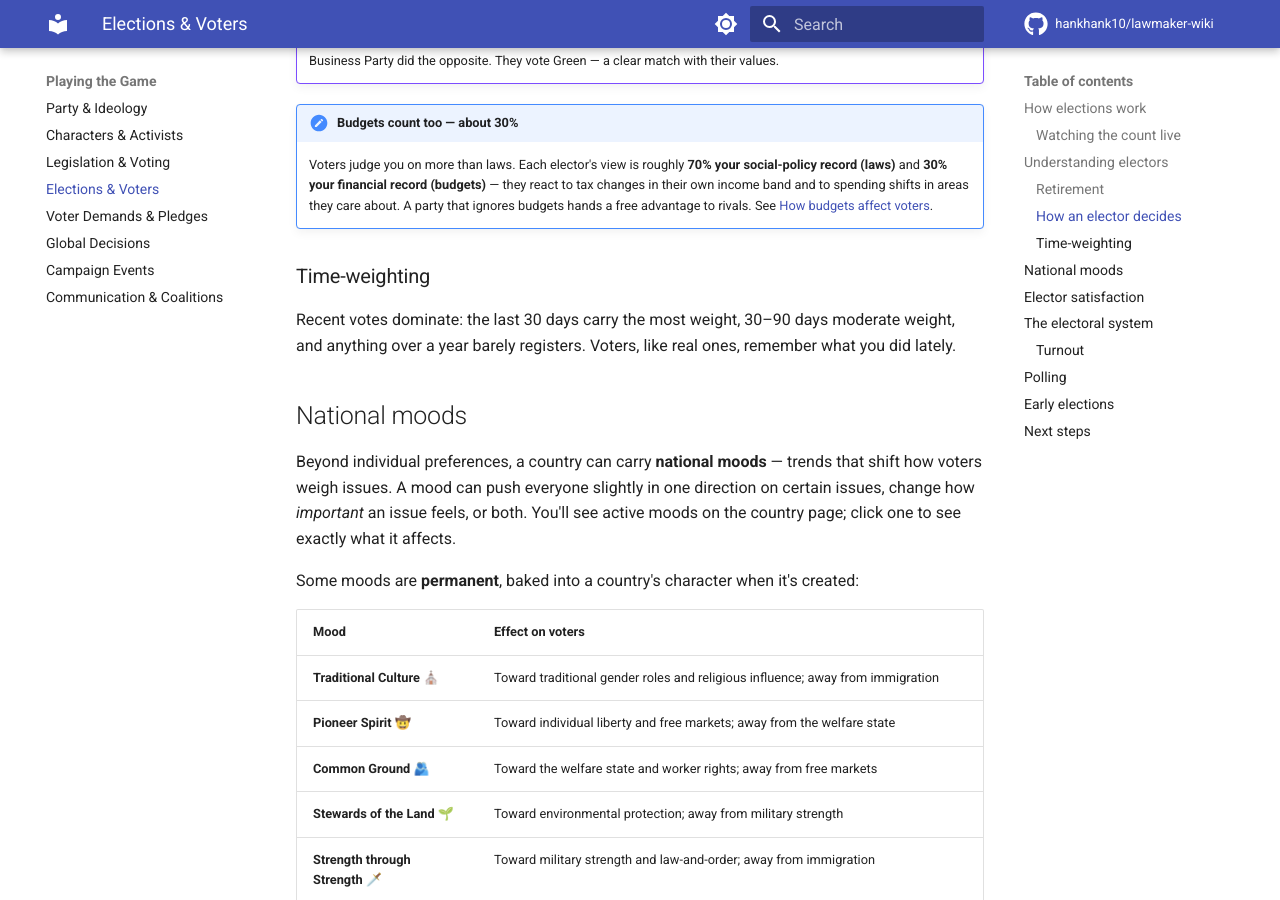
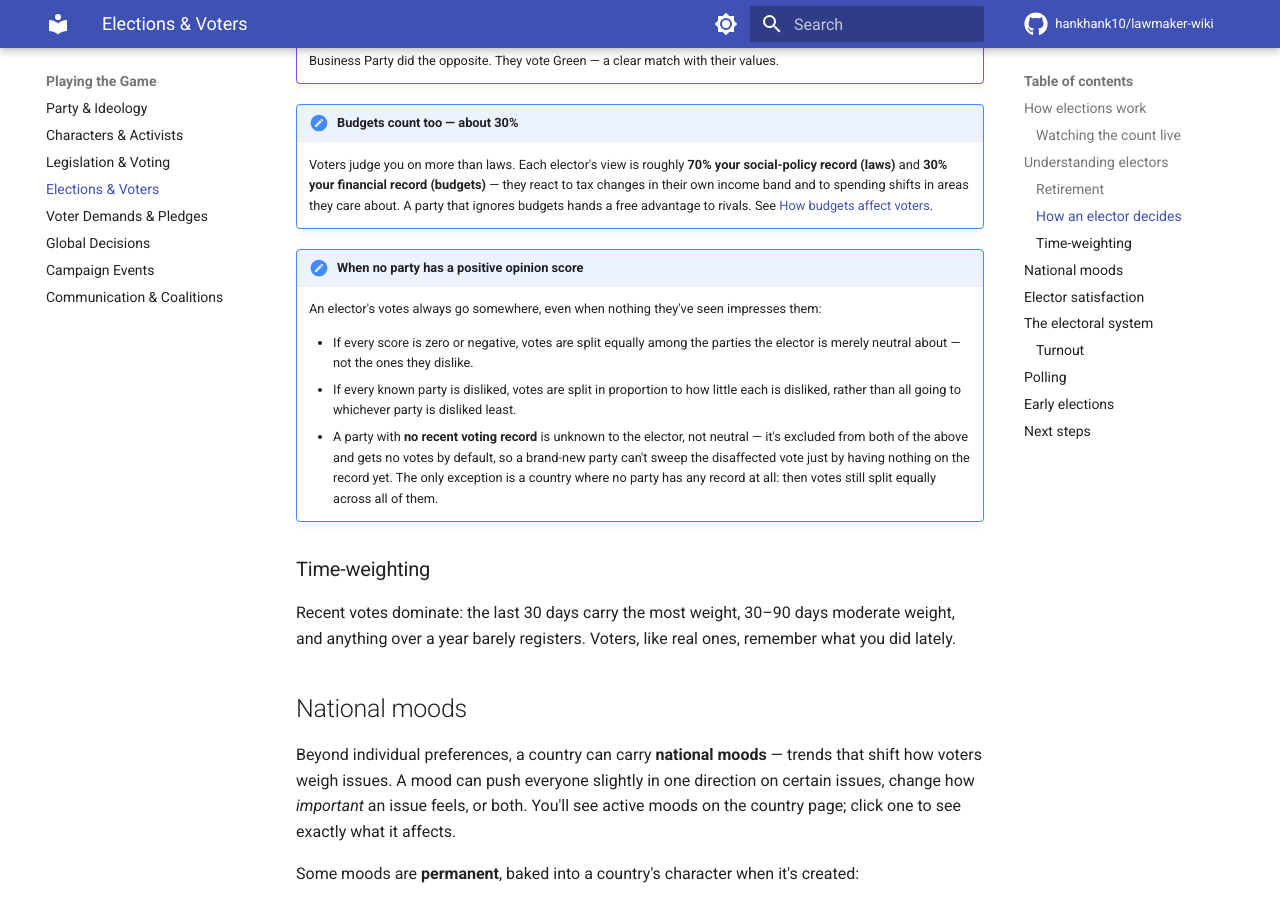
Before and after one commit to hankhank10/lawmaker-wiki, an MkDocs documentation site: the page built from docs/gameplay/elections.md, in a window 1280 px wide and 900 px high, scrolled down 1744 px. Built offline with MkDocs 1.6.1 and Material for MkDocs 9.7.7, drawn with Linux system fonts in a browser that asks for light colours; comment, search, counter and statistics services are not loaded.

Commit message:
📝 Sync from private repo
Auto-synced from hankhank10/lawmaker/game-manual

```diff
--- a/docs/gameplay/elections.md
+++ b/docs/gameplay/elections.md
@@ -38,6 +38,13 @@ This has real economic teeth: a country's retired share of the population, shown
 
 !!! note "Budgets count too — about 30%"
     Voters judge you on more than laws. Each elector's view is roughly **70% your social-policy record (laws)** and **30% your financial record (budgets)** — they react to tax changes in their own income band and to spending shifts in areas they care about. A party that ignores budgets hands a free advantage to rivals. See [How budgets affect voters](economy.md#how-budgets-affect-voters).
+
+!!! note "When no party has a positive opinion score"
+    An elector's votes always go somewhere, even when nothing they've seen impresses them:
+
+    - If every score is zero or negative, votes are split equally among the parties the elector is merely neutral about — not the ones they dislike.
+    - If every known party is disliked, votes are split in proportion to how little each is disliked, rather than all going to whichever party is disliked least.
+    - A party with **no recent voting record** is unknown to the elector, not neutral — it's excluded from both of the above and gets no votes by default, so a brand-new party can't sweep the disaffected vote just by having nothing on the record yet. The only exception is a country where no party has any record at all: then votes still split equally across all of them.
 
 ### Time-weighting
 
```
